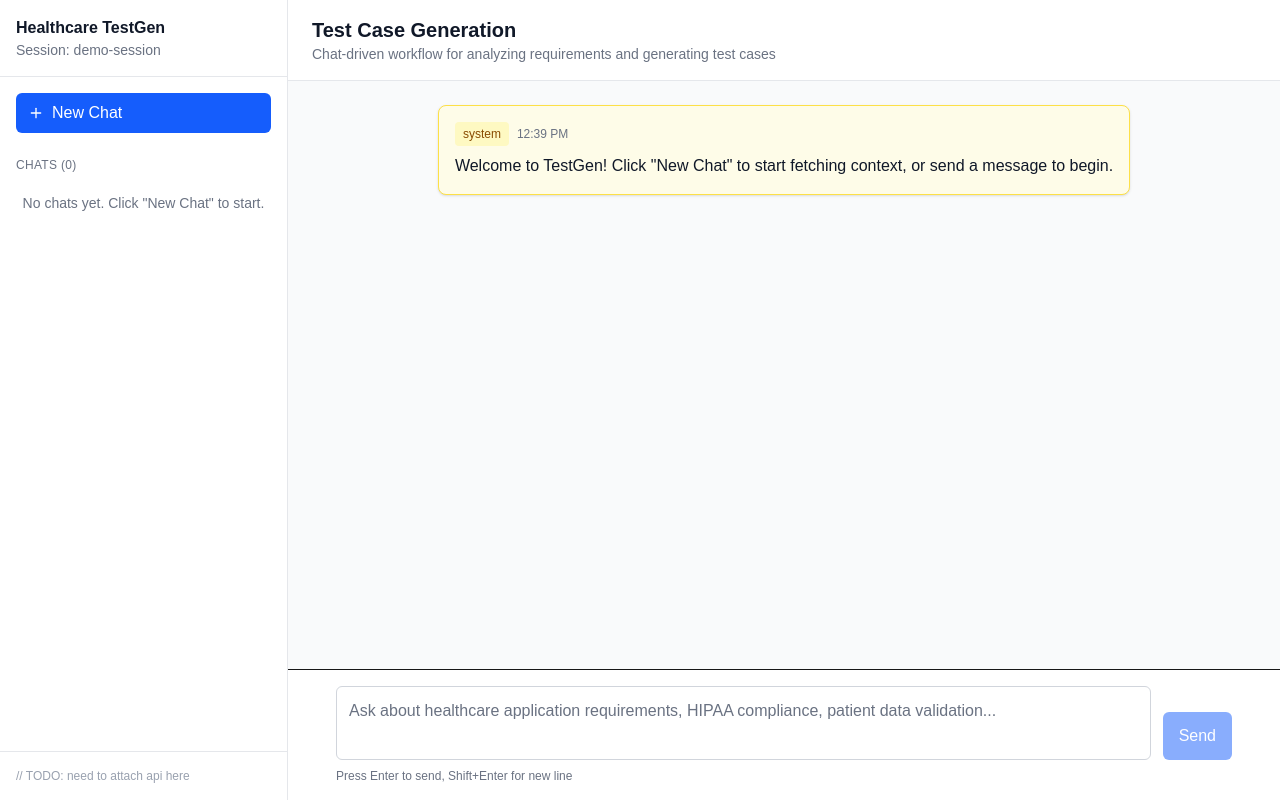
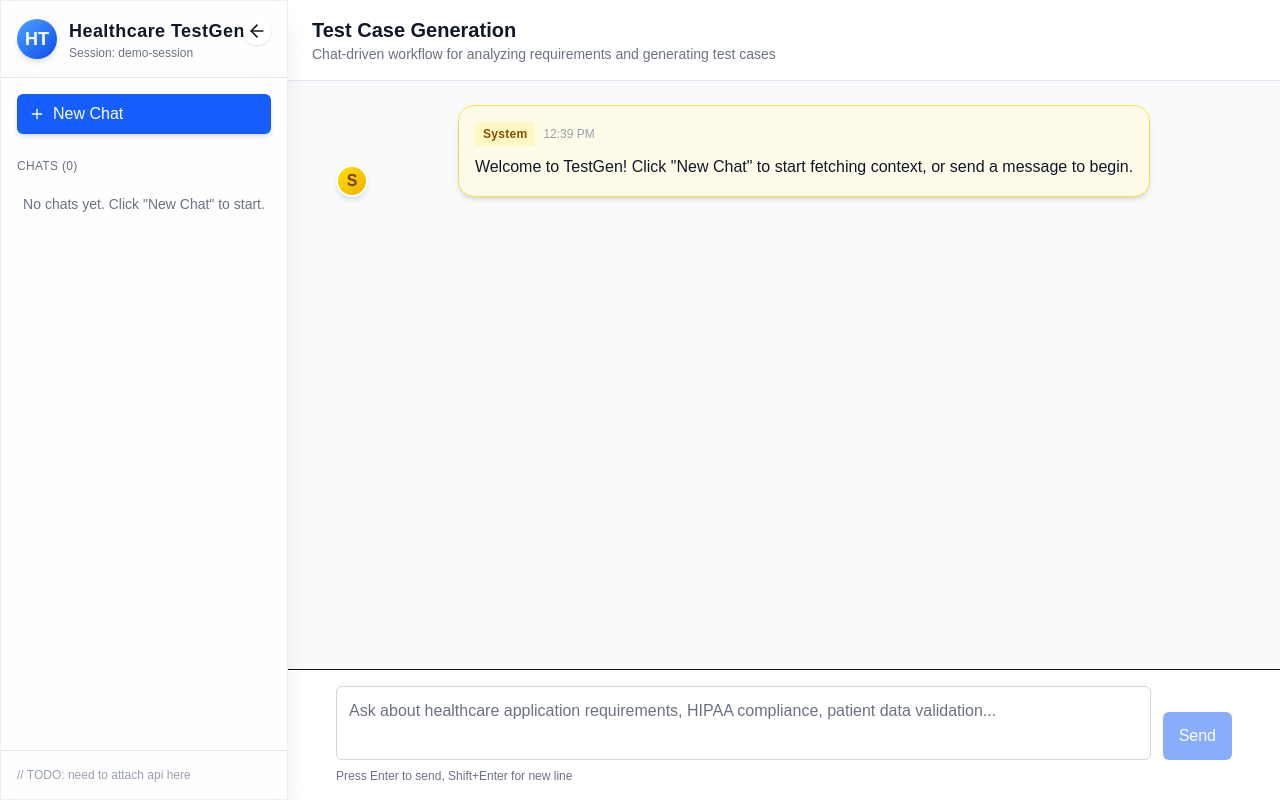
Before and after one commit to Vk171127/genai-exchange-client, a Next.js app: page / in a window 1280 px wide. Built offline with nearby package versions, Linux system fonts and the light colour scheme.

Commit message:
small ui enhancements

```diff
--- a/src/app/globals.css
+++ b/src/app/globals.css
@@ -17,6 +17,15 @@
     --background: #0a0a0a;
     --foreground: #ededed;
   }
+}
+
+@import url("https://fonts.googleapis.com/css2?family=Inter:wght@400;600;700&display=swap");
+body {
+  background: linear-gradient(120deg, #f0f4ff 0%, #e0e7ff 100%);
+  min-height: 100vh;
+  color: var(--foreground);
+  font-family: "Inter", Arial, Helvetica, sans-serif;
+  transition: background 0.5s;
 }
 
 body {
@@ -39,11 +48,50 @@ body {
   max-width: 70%;
 }
 
+@keyframes popIn {
+  from {
+    opacity: 0;
+    transform: scale(0.95) translateY(20px);
+  }
+  to {
+    opacity: 1;
+    transform: scale(1) translateY(0);
+  }
+}
+.message-user,
+.message-agent,
+.message-system {
+  animation: popIn 0.3s cubic-bezier(0.23, 1, 0.32, 1);
+}
+
+@keyframes fadeInUp {
+  from {
+    opacity: 0;
+    transform: translateY(20px);
+  }
+  to {
+    opacity: 1;
+    transform: translateY(0);
+  }
+}
+
+.btn-glow {
+  box-shadow: 0 0 0 0 rgba(59, 130, 246, 0.7);
+  transition: box-shadow 0.3s;
+}
+.btn-glow:hover {
+  box-shadow: 0 0 16px 4px rgba(59, 130, 246, 0.5);
+}
+
 .message-agent {
   background: #f9fafb;
   border: 1px solid #e5e7eb;
   margin-right: auto;
   max-width: 70%;
+}
+
+body {
+  background: linear-gradient(120deg, #232946 0%, #121629 100%);
 }
 
 .message-system {
--- a/src/components/ChatWindow.tsx
+++ b/src/components/ChatWindow.tsx
@@ -25,13 +25,37 @@ export default function ChatWindow({
     });
   };
 
+  // Avatar rendering based on role
+  const getAvatar = (role: string) => {
+    if (role === "user")
+      return (
+        <div className="w-8 h-8 rounded-full bg-gradient-to-br from-blue-400 to-blue-700 flex items-center justify-center font-bold text-white shadow-md border-2 border-white">
+          U
+        </div>
+      );
+    if (role === "agent")
+      return (
+        <div className="w-8 h-8 rounded-full bg-gradient-to-br from-purple-400 to-purple-700 flex items-center justify-center font-bold text-white shadow-md border-2 border-white">
+          AI
+        </div>
+      );
+    // system
+    return (
+      <div className="w-8 h-8 rounded-full bg-gradient-to-br from-yellow-300 to-yellow-500 flex items-center justify-center font-bold text-yellow-900 shadow-md border-2 border-white">
+        S
+      </div>
+    );
+  };
+
   return (
-    <div className="flex-1 overflow-y-auto p-6">
+    <div className="flex-1 overflow-y-auto p-6 bg-transparent">
       <div className="max-w-4xl mx-auto space-y-4">
         {messages.length === 0 ? (
           <div className="text-center py-12">
             <div className="text-gray-500">
-              <p className="text-lg mb-2">No messages yet</p>
+              <p className="text-lg mb-2 font-semibold tracking-wide">
+                No messages yet
+              </p>
               <p className="text-sm">
                 Start by fetching context or sending a message
               </p>
@@ -41,30 +65,34 @@ export default function ChatWindow({
           messages.map((message) => (
             <div
               key={message.id}
-              className={`flex ${
-                message.role === "user" ? "justify-end" : "justify-start"
+              className={`flex items-end gap-2 ${
+                message.role === "user"
+                  ? "justify-end flex-row-reverse"
+                  : "justify-start"
               }`}
             >
+              {getAvatar(message.role)}
               <div
-                className={`message-${message.role} rounded-lg p-4 shadow-sm`}
+                className={`message-${message.role} glass-morphism rounded-2xl p-4 shadow-md animate-popIn max-w-[70%] transition-all duration-300`}
               >
                 <div className="flex items-center gap-2 mb-2">
                   <span
-                    className={`text-xs px-2 py-1 rounded ${
+                    className={`text-xs px-2 py-1 rounded font-semibold tracking-wide ${
                       message.role === "user"
                         ? "bg-blue-100 text-blue-800"
                         : message.role === "agent"
-                        ? "bg-gray-100 text-gray-800"
+                        ? "bg-purple-100 text-purple-800"
                         : "bg-yellow-100 text-yellow-800"
                     }`}
                   >
-                    {message.role}
+                    {message.role.charAt(0).toUpperCase() +
+                      message.role.slice(1)}
                   </span>
-                  <span className="text-xs text-gray-500">
+                  <span className="text-xs text-gray-400">
                     {formatTime(message.created_at)}
                   </span>
                 </div>
-                <div className="text-gray-900 whitespace-pre-wrap">
+                <div className="text-gray-900 dark:text-gray-100 whitespace-pre-wrap leading-relaxed">
                   {message.text}
                 </div>
               </div>
@@ -77,7 +105,7 @@ export default function ChatWindow({
           <div className="flex justify-center pt-4">
             <button
               onClick={onGenerateTestCases}
-              className="px-4 py-2 bg-green-600 text-white rounded-md hover:bg-green-700 transition-colors"
+              className="px-4 py-2 bg-green-600 text-white rounded-md btn-glow hover:bg-green-700 transition-colors shadow-lg cursor-pointer"
             >
               Generate Test Cases
             </button>
--- a/src/components/Sidebar.tsx
+++ b/src/components/Sidebar.tsx
@@ -1,5 +1,5 @@
 "use client";
-import React from "react";
+import React, { useState } from "react";
 import { Plus, ArrowLeft } from "lucide-react";
 import type { Chat } from "@/lib/types";
 
@@ -11,56 +11,93 @@ interface SidebarProps {
   onNewChat?: () => void;
 }
 
-export default function Sidebar({
+function Sidebar(props: SidebarProps) {
+  const {
     sessionId,
     chats = [],
     currentChatId,
     onChatSelect,
     onNewChat,
-}: SidebarProps) {
+  } = props;
+  const [collapsed, setCollapsed] = useState(false);
+
   return (
-    <aside className="w-72 bg-white border-r border-gray-200 flex flex-col">
-      {/* Header */}
-      <div className="p-4 border-b border-gray-200">
-        <h2 className="font-semibold text-gray-900">Healthcare TestGen</h2>
-        <p className="text-sm text-gray-500">Session: {sessionId}</p>
+    <aside
+      className={`relative glass-morphism border-r border-gray-200 flex flex-col shadow-xl transition-all duration-300 ${
+        collapsed ? "w-16" : "w-72"
+      }`}
+    >
+      {/* Collapse Toggle */}
+      <button
+        className="absolute top-4 right-4 z-10 bg-white/80 rounded-full p-1 shadow hover:bg-gray-100 transition-transform cursor-pointer"
+        onClick={() => setCollapsed((c) => !c)}
+        aria-label="Toggle sidebar"
+        style={{ transition: "transform 0.3s" }}
+      >
+        <ArrowLeft
+          className={`w-5 h-5 transition-transform ${
+            collapsed ? "rotate-180" : ""
+          }`}
+        />
+      </button>
+
+      {/* Header with Logo/Avatar */}
+      <div className="p-4 border-b border-gray-200 flex items-center gap-3">
+        <div className="w-10 h-10 rounded-full bg-gradient-to-br from-blue-400 to-blue-700 flex items-center justify-center font-bold text-white shadow-md text-lg">
+          <span>HT</span>
+        </div>
+        {!collapsed && (
+          <div>
+            <h2 className="font-semibold text-gray-900 tracking-wide text-lg">
+              Healthcare TestGen
+            </h2>
+            <p className="text-xs text-gray-500">Session: {sessionId}</p>
+          </div>
+        )}
       </div>
 
       {/* New Chat Button */}
       <div className="p-4">
         <button
           onClick={() => onNewChat?.()}
-          className="w-full flex items-center gap-2 px-3 py-2 bg-blue-600 text-white rounded-md hover:bg-blue-700 transition-colors"
+          className="w-full flex items-center gap-2 px-3 py-2 bg-blue-600 text-white rounded-md  hover:bg-blue-700 transition-colors shadow-md cursor-pointer"
         >
           <Plus className="w-4 h-4" />
-          New Chat
+          {!collapsed && <span>New Chat</span>}
         </button>
       </div>
 
       {/* Chat List */}
       <div className="flex-1 overflow-y-auto">
         <div className="px-4 py-2">
+          {!collapsed && (
             <h3 className="text-xs font-medium text-gray-500 uppercase tracking-wide">
               Chats ({chats.length})
             </h3>
+          )}
         </div>
 
         <div className="space-y-1 px-2">
           {chats.length === 0 ? (
             <div className="p-3 text-sm text-gray-500 text-center">
-              No chats yet. Click "New Chat" to start.
+              {!collapsed && 'No chats yet. Click "New Chat" to start.'}
             </div>
           ) : (
             chats.map((chat) => (
               <button
                 key={chat.id}
                 onClick={() => onChatSelect?.(chat.id)}
-                className={`w-full text-left p-3 rounded-md transition-colors ${
+                className={`w-full flex items-center gap-2 text-left p-3 rounded-md transition-all duration-200 cursor-pointer ${
                   currentChatId === chat.id
-                    ? "bg-blue-50 border border-blue-200"
+                    ? "bg-blue-50 border border-blue-200 shadow"
                     : "hover:bg-gray-100"
                 }`}
               >
+                <div className="w-8 h-8 rounded-full bg-gradient-to-br from-blue-200 to-blue-400 flex items-center justify-center font-bold text-blue-700 shadow text-xs">
+                  {chat.title?.[0]?.toUpperCase() || "C"}
+                </div>
+                {!collapsed && (
+                  <div className="flex-1 min-w-0">
                     <div className="font-medium text-gray-900 text-sm truncate">
                       {chat.title}
                     </div>
@@ -70,6 +107,8 @@ export default function Sidebar({
                     <div className="text-xs text-gray-400 mt-1">
                       {new Date(chat.updated_at).toLocaleDateString()}
                     </div>
+                  </div>
+                )}
               </button>
             ))
           )}
@@ -78,8 +117,9 @@ export default function Sidebar({
 
       {/* Footer */}
       <div className="p-4 border-t border-gray-200 text-xs text-gray-400">
-        // TODO: need to attach api here
+        {!collapsed && "// TODO: need to attach api here"}
       </div>
     </aside>
   );
 }
+export default Sidebar;
--- a/src/components/WorkflowChatInterface.tsx
+++ b/src/components/WorkflowChatInterface.tsx
@@ -140,7 +140,7 @@ export default function WorkflowChatInterface({
               </div>
               <button
                 onClick={() => router.push("/dashboard")}
-                className="text-blue-600 hover:text-blue-700 text-sm"
+                className="text-blue-600 hover:text-blue-700 text-sm cursor-pointer"
               >
                 ← Back to Dashboard
               </button>
@@ -192,7 +192,7 @@ export default function WorkflowChatInterface({
                   </p>
                   <button
                     onClick={handleStartAnalysis}
-                    className="px-6 py-3 bg-blue-600 text-white rounded-md hover:bg-blue-700"
+                    className="px-6 py-3 bg-blue-600 text-white rounded-md hover:bg-blue-700 cursor-pointer"
                   >
                     Start New Healthcare Analysis
                   </button>
@@ -256,7 +256,7 @@ export default function WorkflowChatInterface({
                       <button
                         onClick={handleAnalyzeData}
                         disabled={analyzeDataLoading || !userPrompt.trim()}
-                        className="px-6 py-2 bg-green-600 text-white rounded-md hover:bg-green-700 disabled:opacity-50"
+                        className="px-6 py-2 bg-green-600 text-white rounded-md hover:bg-green-700 disabled:opacity-50 cursor-pointer"
                       >
                         {analyzeDataLoading ? "Analyzing..." : "Analyze Data"}
                       </button>
@@ -277,7 +277,7 @@ export default function WorkflowChatInterface({
                       </p>
                       <button
                         onClick={handleGenerateTestCases}
-                        className="px-6 py-2 bg-purple-600 text-white rounded-md hover:bg-purple-700"
+                        className="px-6 py-2 bg-purple-600 text-white rounded-md hover:bg-purple-700 cursor-pointer"
                       >
                         Generate Test Cases
                       </button>
```
Lines whose indentation alone changed are shown as unchanged.
